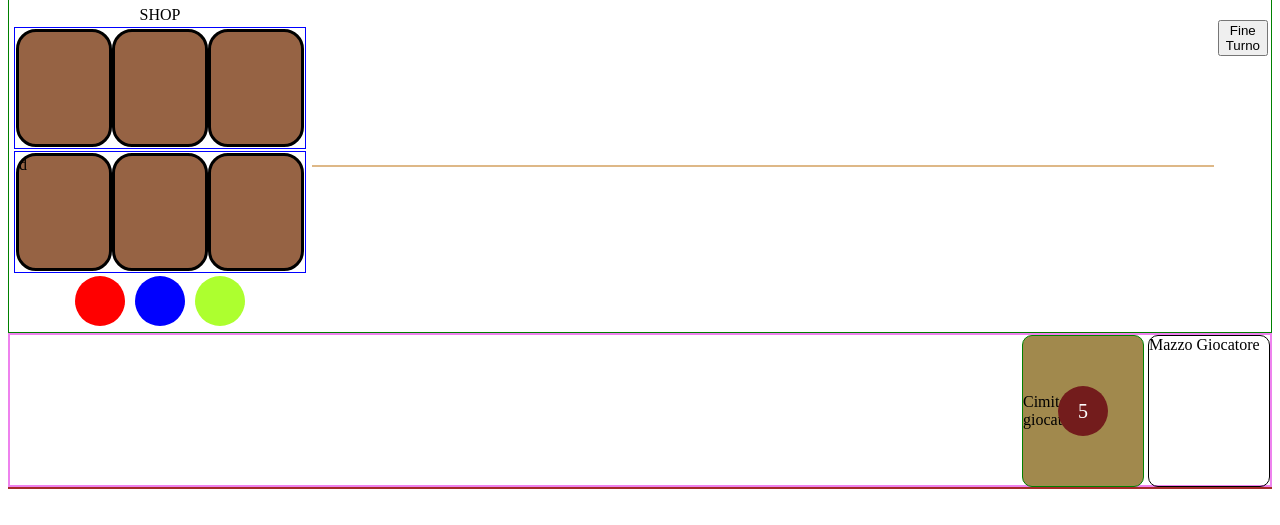
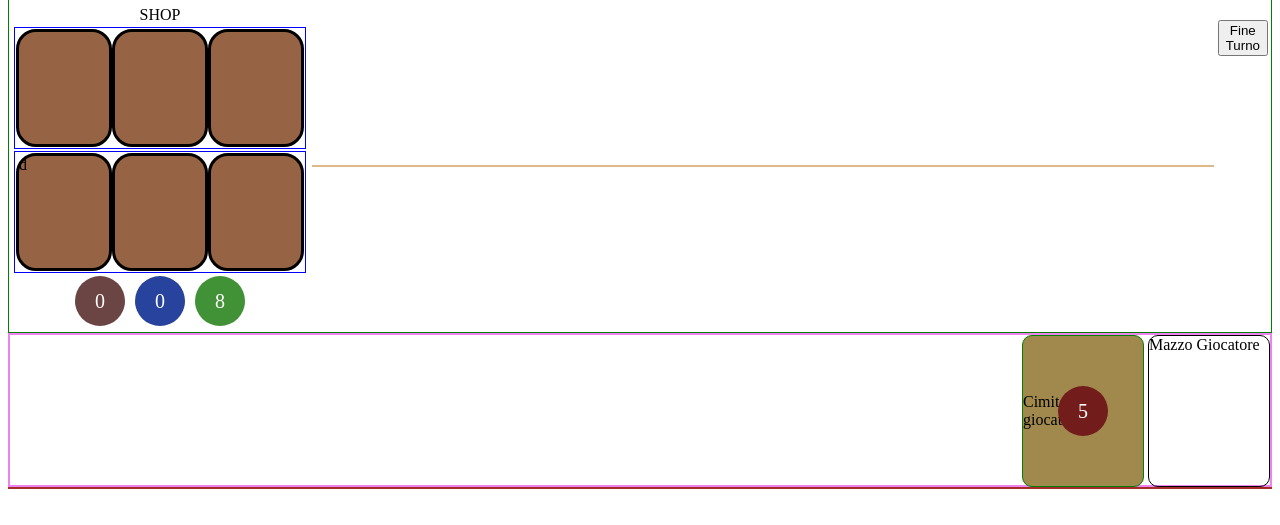
Before and after one commit to RodriguezGabb/Gioco-di-carte, a PHP site: page /Tavola.html in a window 1280 px wide. Shown: the part 204-729 px from the top of the page. Run offline with PHP 8.4, Linux system fonts and the light colour scheme.

Commit message:
Add files via upload

```diff
--- a/StyleTavola.css
+++ b/StyleTavola.css
@@ -115,7 +115,7 @@
 
 .nCardCimitero {
     /*n carte che sono in cimitero*/
-    content: attr(carteMorte);
+    /*content: attr(carteMorte);*/
     /* Get the number from the 'carteMorte' attribute */
     position: absolute;
     top: 50%;
@@ -214,26 +214,40 @@
     column-gap: 10px;
 }
 
-.shopRisorsaAtt {
-
+.tokenStr {
     width: 50px;
     height: 50px;
     border-radius: 50%;
-    background-color: red;
+    background-color: #6b4444;
+    color: white;
+    display: flex;
+    justify-content: center;
+    align-items: center;
+    font-size: 20px;
 }
 
-.shopRisorsaDeff {
+.tokenInt {
     width: 50px;
     height: 50px;
     border-radius: 50%;
-    background-color: blue;
+    background-color: #28439d;
+    color: white;
+    display: flex;
+    justify-content: center;
+    align-items: center;
+    font-size: 20px;
 }
 
-.shopRisorsaAgil {
+.tokenAgi {
     width: 50px;
     height: 50px;
     border-radius: 50%;
-    background-color: greenyellow;
+    background-color: #419236;
+    color: white;
+    display: flex;
+    justify-content: center;
+    align-items: center;
+    font-size: 20px;
 }
 
 /*classi da cancellare*/
--- a/Tavola.html
+++ b/Tavola.html
@@ -72,9 +72,9 @@
                     </tr>
                     <tr><!--Risorse per aquistare-->
                         <td class="shopZonaRisorse">
-                            <div class="shopRisorsaAtt"></div>
-                            <div class="shopRisorsaDeff"></div>
-                            <div class="shopRisorsaAgil"></div>
+                            <div class="tokenStr" id="tokenStr">0</div>
+                            <div class="tokenInt" id="tokenInt">0</div>
+                            <div class="tokenAgi" id="tokenAgi">0</div>
                         </td>
                     </tr>
                 </table>
--- a/cambiamenti.txt
+++ b/cambiamenti.txt
@@ -17,7 +17,7 @@ Compiti:
     aggiorna la parte dove unsci logica a grafica
 
 Gabbi 05/05/24:
-    1) Secondo me sarebbe meglio fare le caete dello shop più piccole.
+    1) Secondo me sarebbe meglio fare le carte dello shop più piccole.
     2) più che un cambiamento ho notato che la sfera delle carte morte andrebbe rivista con la logica(cioè il numero può essere aggiornato con lutilizzo di javascript secondo me)
         sta cosa l'ho notata facendo le sfere dello shop
     3)Shop è stato fatto ma la board non è più centrata
--- a/main.js
+++ b/main.js
@@ -178,6 +178,26 @@ function updateCarteInCimi(numeroCarteInCimitero) {
 
 updateCarteInCimi(5); // se esce 68 non è partita
 
+//palle shop
+const strValue = document.getElementById('tokenStr');
+
+function updStrValue(str) {
+  strValue.textContent = str;
+}
+const intValue = document.getElementById('tokenInt');
+
+function updIntValue(int) {
+  intValue.textContent = int;
+}
+const agiValue = document.getElementById('tokenAgi');
+
+function updAgiValue(agi) {
+  agiValue.textContent = agi;
+}
+
+updAgiValue(8);
+
+
 //ia section
 function mydumbPlay(hand) {
   var costi = [];
@@ -186,10 +206,7 @@ function mydumbPlay(hand) {
   }
   const nCarte = costi.length;
   var arrayFinale = [nCarte + 1];//se carta usata ha nel suo slot true senno false
-
   arrayFinale[0] = 999;//in primo slot metto spesa massima della combinazione
-
-
   var arrayTemp = [nCarte];//ci salvo bool delle varie carte in combinazione
   var costoMax = manaCattivo.getManaCattivo();//costo della combinazione attuale
   for (let cartaIni = 0; cartaIni <= nCarte - 1; cartaIni++) {
@@ -220,3 +237,9 @@ function mydumbPlay(hand) {
   }
   return IDDaGiocare;
 }
+
+function shopCards() {
+  let percAgi = greenBall;
+  let percStr = redBall;
+  let percInt = blueBall
+}
```
